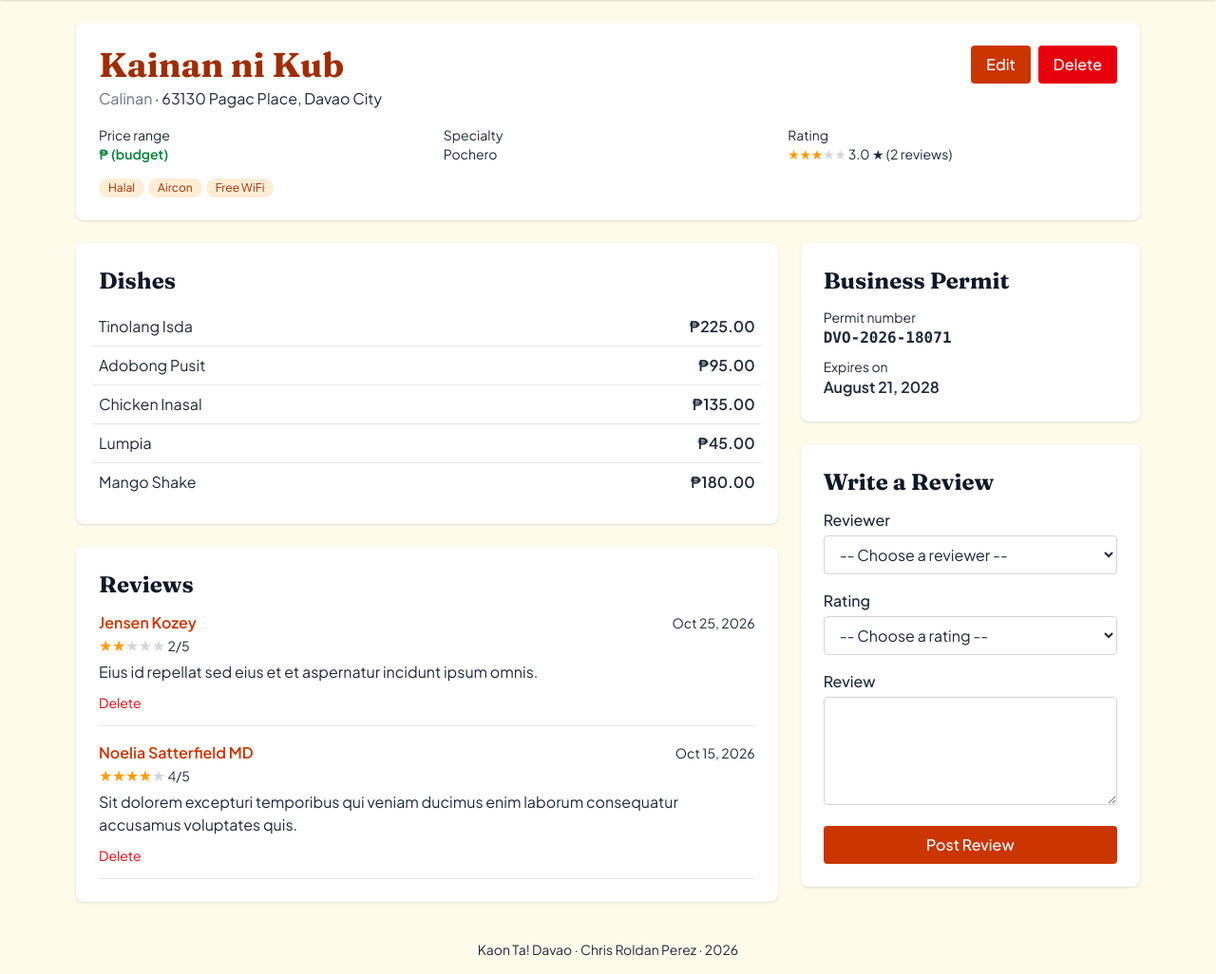
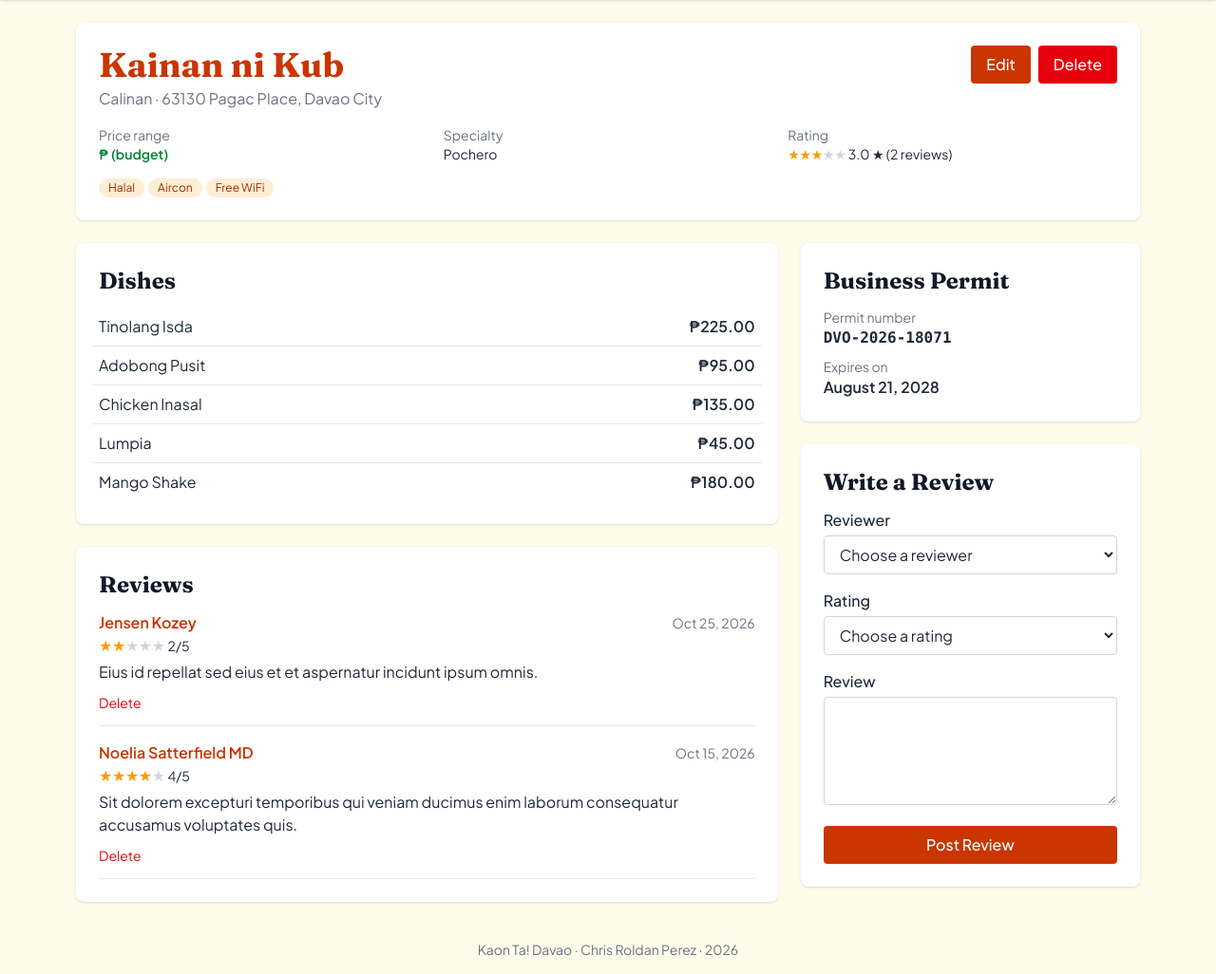
Before and after one commit to krispypcl/PrefinalProject-Perez-KaonTaDavao, a Laravel app: a page that uses resources/views/layouts/app.blade.php in a window 1280 px wide. Shown: the part 68-1094 px from the top of the page at 95% size. Run offline with Laravel 12, Linux system fonts and the light colour scheme; data comes from the database, SQL or seed files in the repository; style sheets or scripts are compiled from the project's sources.

Commit message:
Use palette color names in views, drop dashes from dropdown placeholders, shorten home heading

```diff
--- a/resources/views/components/eatery-card.blade.php
+++ b/resources/views/components/eatery-card.blade.php
@@ -14,10 +14,10 @@
         @endif
     </div>
 
-    <div class="muted text-sm">
+    <div class="text-muted text-sm">
         <a href="{{ route('districts.show', $eatery->district) }}" class="link-subtle">{{ $eatery->district->name }}</a>
         {{-- price range as peso signs --}}
-        &middot; <span class="font-semibold text-green-700 dark:text-green-400">{{ ['budget' => '₱', 'mid' => '₱₱', 'splurge' => '₱₱₱'][$eatery->price_range] }}</span>
+        &middot; <span class="font-semibold text-price">{{ ['budget' => '₱', 'mid' => '₱₱', 'splurge' => '₱₱₱'][$eatery->price_range] }}</span>
     </div>
 
     @if ($eatery->specialty)
--- a/resources/views/components/rating.blade.php
+++ b/resources/views/components/rating.blade.php
@@ -4,10 +4,10 @@
 @props(['value' => 0, 'count' => null])
 
 @if ($count !== null && $count == 0)
-    <span class="muted">No reviews yet</span>
+    <span class="text-muted">No reviews yet</span>
 @else
     {{-- gold star while $i is within the rounded rating, gray for the rest --}}
-    <span class="tracking-tight">@for ($i = 1; $i <= 5; $i++)<span class="{{ $i <= round($value) ? 'text-amber-500' : 'text-gray-300 dark:text-stone-600' }}">★</span>@endfor</span>
+    <span class="tracking-tight">@for ($i = 1; $i <= 5; $i++)<span class="{{ $i <= round($value) ? 'text-amber-500' : 'text-faint' }}">★</span>@endfor</span>
 
     @if ($count !== null)
         <span>{{ number_format($value, 1) }} ★ ({{ $count }} {{ Str::plural('review', $count) }})</span>
--- a/resources/views/districts/index.blade.php
+++ b/resources/views/districts/index.blade.php
@@ -6,8 +6,8 @@
     <div class="grid grid-cols-1 gap-4 md:grid-cols-2 lg:grid-cols-3">
         @foreach ($districts as $district)
             <a href="{{ route('districts.show', $district) }}" class="card card-hover group p-5">
-                <p class="font-display text-lg font-semibold text-orange-800 transition-colors group-hover:text-orange-600 dark:text-orange-300 dark:group-hover:text-orange-200">{{ $district->name }}</p>
-                <p class="muted text-sm">
+                <p class="font-display text-lg font-semibold text-accent transition-colors group-hover:text-accent-hover">{{ $district->name }}</p>
+                <p class="text-muted text-sm">
                     {{ $district->eateries_count }} {{ Str::plural('eatery', $district->eateries_count) }}
                 </p>
             </a>
--- a/resources/views/districts/show.blade.php
+++ b/resources/views/districts/show.blade.php
@@ -6,12 +6,12 @@
     <h1 class="font-display mt-2 text-4xl font-bold">{{ $district->name }}</h1>
 
     {{-- reviews_count comes from loadCount('reviews') on the hasManyThrough relationship --}}
-    <p class="muted mb-6">
+    <p class="text-muted mb-6">
         {{ $district->reviews_count }} {{ Str::plural('review', $district->reviews_count) }} in {{ $district->name }}
     </p>
 
     @if ($district->eateries->isEmpty())
-        <p class="muted">No eateries in this district yet.</p>
+        <p class="text-muted">No eateries in this district yet.</p>
     @else
         <div class="grid grid-cols-1 gap-6 md:grid-cols-2 lg:grid-cols-3">
             @foreach ($district->eateries as $eatery)
--- a/resources/views/eateries/_form.blade.php
+++ b/resources/views/eateries/_form.blade.php
@@ -18,7 +18,7 @@
     <div>
         <label for="district_id" class="form-label">District</label>
         <select id="district_id" name="district_id" class="form-input" data-dropdown>
-            <option value="">-- Choose a district --</option>
+            <option value="">Choose a district</option>
             @foreach ($districts as $district)
                 <option value="{{ $district->id }}" @selected(old('district_id', $eatery->district_id) == $district->id)>{{ $district->name }}</option>
             @endforeach
@@ -41,7 +41,7 @@
     <div>
         <label for="price_range" class="form-label">Price range</label>
         <select id="price_range" name="price_range" class="form-input" data-dropdown>
-            <option value="">-- Choose a price range --</option>
+            <option value="">Choose a price range</option>
             <option value="budget" @selected(old('price_range', $eatery->price_range) == 'budget')>₱ Budget</option>
             <option value="mid" @selected(old('price_range', $eatery->price_range) == 'mid')>₱₱ Mid</option>
             <option value="splurge" @selected(old('price_range', $eatery->price_range) == 'splurge')>₱₱₱ Splurge</option>
@@ -53,7 +53,7 @@
 
     {{-- Specialty --}}
     <div>
-        <label for="specialty" class="form-label">Specialty <span class="muted text-sm">(optional)</span></label>
+        <label for="specialty" class="form-label">Specialty <span class="text-muted text-sm">(optional)</span></label>
         <input type="text" id="specialty" name="specialty" value="{{ old('specialty', $eatery->specialty) }}" class="form-input">
         @error('specialty')
             <p class="field-error">{{ $message }}</p>
--- a/resources/views/eateries/index.blade.php
+++ b/resources/views/eateries/index.blade.php
@@ -29,7 +29,7 @@
     </form>
 
     @if ($eateries->isEmpty())
-        <p class="muted">No eateries match your filters.</p>
+        <p class="text-muted">No eateries match your filters.</p>
     @else
         {{-- 1 column on phones, 2 on tablets (md), 3 on desktop (lg) --}}
         <div class="grid grid-cols-1 gap-6 md:grid-cols-2 lg:grid-cols-3">
--- a/resources/views/eateries/show.blade.php
+++ b/resources/views/eateries/show.blade.php
@@ -5,14 +5,14 @@
     <div class="card mb-6 p-6">
         <div class="flex flex-col gap-4 md:flex-row md:items-start md:justify-between">
             <div>
-                <h1 class="font-display text-4xl font-bold text-orange-800 dark:text-orange-300">
+                <h1 class="font-display text-4xl font-bold text-accent">
                     {{ $eatery->name }}
                     @if (! $eatery->is_open)
                         <span class="badge-closed ml-2 align-middle font-sans text-sm">Closed</span>
                     @endif
                 </h1>
 
-                <p class="muted mt-1">
+                <p class="text-muted mt-1">
                     <a href="{{ route('districts.show', $eatery->district) }}" class="link-subtle">{{ $eatery->district->name }}</a>
                     &middot; {{ $eatery->address }}
                 </p>
@@ -32,15 +32,15 @@
 
         <dl class="mt-4 grid grid-cols-1 gap-4 text-sm sm:grid-cols-3">
             <div>
-                <dt class="muted">Price range</dt>
-                <dd class="font-semibold text-green-700 dark:text-green-400">{{ ['budget' => '₱', 'mid' => '₱₱', 'splurge' => '₱₱₱'][$eatery->price_range] }} ({{ $eatery->price_range }})</dd>
+                <dt class="text-muted">Price range</dt>
+                <dd class="font-semibold text-price">{{ ['budget' => '₱', 'mid' => '₱₱', 'splurge' => '₱₱₱'][$eatery->price_range] }} ({{ $eatery->price_range }})</dd>
             </div>
             <div>
-                <dt class="muted">Specialty</dt>
+                <dt class="text-muted">Specialty</dt>
                 <dd>{{ $eatery->specialty ?? 'None' }}</dd>
             </div>
             <div>
-                <dt class="muted">Rating</dt>
+                <dt class="text-muted">Rating</dt>
                 <dd>
                     {{-- the reviews are already loaded for the list below,
                          so the average and count come from that collection (no extra query) --}}
@@ -63,19 +63,19 @@
             <section class="card p-6">
                 <h2 class="font-display mb-3 text-2xl font-bold">Dishes</h2>
 
-                <ul class="divide-y divide-gray-200 dark:divide-stone-700">
+                <ul class="divide-y divide-line">
                     @forelse ($eatery->dishes as $dish)
-                        <li class="-mx-2 flex justify-between rounded px-2 py-2 transition-colors hover:bg-amber-50 dark:hover:bg-stone-700/50">
+                        <li class="-mx-2 flex justify-between rounded px-2 py-2 transition-colors hover:bg-surface-hover">
                             <span>
                                 {{ $dish->name }}
                                 @if ($dish->is_bestseller)
-                                    <span class="ml-1 rounded bg-amber-200 px-2 py-0.5 text-xs font-semibold text-amber-900 dark:bg-amber-900 dark:text-amber-100">Bestseller</span>
+                                    <span class="badge-bestseller">Bestseller</span>
                                 @endif
                             </span>
                             <span class="font-semibold">₱{{ number_format($dish->price, 2) }}</span>
                         </li>
                     @empty
-                        <li class="muted py-2">No dishes listed yet.</li>
+                        <li class="text-muted py-2">No dishes listed yet.</li>
                     @endforelse
                 </ul>
             </section>
@@ -86,10 +86,10 @@
 
                 <div class="flex flex-col gap-4">
                     @forelse ($eatery->reviews as $review)
-                        <div class="border-b border-gray-200 pb-3 dark:border-stone-700">
+                        <div class="border-b border-line pb-3">
                             <div class="flex flex-wrap items-center justify-between gap-2">
                                 <a href="{{ route('reviewers.show', $review->user) }}" class="link font-semibold">{{ $review->user->name }}</a>
-                                <span class="muted text-sm">{{ $review->created_at->format('M d, Y') }}</span>
+                                <span class="text-muted text-sm">{{ $review->created_at->format('M d, Y') }}</span>
                             </div>
                             <x-rating :value="$review->rating" /> <span class="text-sm">{{ $review->rating }}/5</span>
                             <p class="mt-1">{{ $review->body }}</p>
@@ -98,11 +98,11 @@
                             <form method="POST" action="{{ route('reviews.destroy', $review) }}" class="mt-2" onsubmit="return confirm('Delete this review?')">
                                 @csrf
                                 @method('DELETE')
-                                <button type="submit" class="-mx-2 cursor-pointer rounded px-2 py-0.5 text-sm text-red-600 transition-colors hover:bg-red-50 dark:text-red-400 dark:hover:bg-red-950">Delete</button>
+                                <button type="submit" class="btn-text-danger">Delete</button>
                             </form>
                         </div>
                     @empty
-                        <p class="muted">No reviews yet.</p>
+                        <p class="text-muted">No reviews yet.</p>
                     @endforelse
                 </div>
             </section>
@@ -114,18 +114,18 @@
                 <h2 class="font-display mb-3 text-2xl font-bold">Business Permit</h2>
 
                 @if ($eatery->permit)
-                    <p class="muted text-sm">Permit number</p>
+                    <p class="text-muted text-sm">Permit number</p>
                     <p class="font-mono font-semibold">{{ $eatery->permit->permit_no }}</p>
 
-                    <p class="muted mt-2 text-sm">Expires on</p>
+                    <p class="text-muted mt-2 text-sm">Expires on</p>
                     <p class="font-semibold">{{ $eatery->permit->expires_on->format('F d, Y') }}</p>
 
                     {{-- expires_on is cast to a date, so we can compare it with today() --}}
                     @if ($eatery->permit->expires_on->lt(today()))
-                        <p class="mt-2 font-bold text-red-600 dark:text-red-400">Permit expired</p>
+                        <p class="mt-2 font-bold text-danger">Permit expired</p>
                     @endif
                 @else
-                    <p class="muted">No permit on file.</p>
+                    <p class="text-muted">No permit on file.</p>
                 @endif
             </section>
 
@@ -143,7 +143,7 @@
                         <div>
                             <label for="user_id" class="form-label">Reviewer</label>
                             <select id="user_id" name="user_id" class="form-input" data-dropdown>
-                                <option value="">-- Choose a reviewer --</option>
+                                <option value="">Choose a reviewer</option>
                                 @foreach ($users as $user)
                                     <option value="{{ $user->id }}" @selected(old('user_id') == $user->id)>{{ $user->name }}</option>
                                 @endforeach
@@ -157,7 +157,7 @@
                         <div>
                             <label for="rating" class="form-label">Rating</label>
                             <select id="rating" name="rating" class="form-input" data-dropdown>
-                                <option value="">-- Choose a rating --</option>
+                                <option value="">Choose a rating</option>
                                 @for ($i = 5; $i >= 1; $i--)
                                     <option value="{{ $i }}" @selected(old('rating') == $i)>{{ $i }} {{ Str::plural('star', $i) }}</option>
                                 @endfor
@@ -179,7 +179,7 @@
                         <button type="submit" class="btn btn-primary">Post Review</button>
                     </form>
                 @else
-                    <p class="muted">This eatery is closed. Reviews are paused.</p>
+                    <p class="text-muted">This eatery is closed. Reviews are paused.</p>
                 @endif
             </section>
         </aside>
--- a/resources/views/layouts/app.blade.php
+++ b/resources/views/layouts/app.blade.php
@@ -22,10 +22,10 @@
     {{-- Tailwind CSS and JS are loaded through Vite --}}
     @vite(['resources/css/app.css', 'resources/js/app.js'])
 </head>
-<body class="flex min-h-screen flex-col bg-amber-50 text-gray-800 transition-colors duration-300 dark:bg-stone-900 dark:text-stone-300">
+<body class="flex min-h-screen flex-col">
 
     {{-- sticky: the header stays at the top while scrolling --}}
-    <header class="sticky top-0 z-40 bg-orange-700 text-white shadow dark:bg-orange-950 dark:text-orange-100">
+    <header class="sticky top-0 z-40 bg-header text-on-header shadow">
         <div class="mx-auto flex max-w-6xl flex-col gap-3 px-4 py-4 md:flex-row md:items-center md:justify-between">
             <a href="{{ route('home') }}" class="font-display text-2xl font-bold transition-opacity hover:opacity-85">Kaon Ta! Davao – Perez's Food Guide</a>
 
@@ -60,7 +60,7 @@
         @yield('content')
     </main>
 
-    <footer class="muted py-4 text-center text-sm">
+    <footer class="text-muted py-4 text-center text-sm">
         Kaon Ta! Davao &middot; Chris Roldan Perez &middot; 2026
     </footer>
 
--- a/resources/views/partials/errors.blade.php
+++ b/resources/views/partials/errors.blade.php
@@ -1,6 +1,6 @@
 {{-- error summary, shared by the eatery form and the review form --}}
 @if ($errors->any())
-    <div class="mb-6 rounded border border-red-300 bg-red-50 p-4 text-sm text-red-700 motion-safe:animate-fade-in dark:border-red-800 dark:bg-red-950 dark:text-red-300">
+    <div class="alert-error">
         <p class="font-semibold">Please fix the following errors:</p>
         <ul class="list-disc pl-5">
             @foreach ($errors->all() as $error)
--- a/resources/views/partials/flash.blade.php
+++ b/resources/views/partials/flash.blade.php
@@ -1,6 +1,6 @@
 {{-- shows the message sent with ->with('success', '...') in the controller --}}
 @if (session('success'))
-    <div class="mb-6 rounded border border-green-300 bg-green-100 px-4 py-3 text-green-800 motion-safe:animate-fade-in dark:border-green-800 dark:bg-green-950 dark:text-green-200">
+    <div class="alert-success">
         {{ session('success') }}
     </div>
 @endif
--- a/resources/views/partials/nav.blade.php
+++ b/resources/views/partials/nav.blade.php
@@ -3,5 +3,5 @@
     <a href="{{ route('home') }}" @class(['nav-link', 'nav-link-active' => request()->routeIs('home')])>Home</a>
     <a href="{{ route('eateries.index') }}" @class(['nav-link', 'nav-link-active' => request()->routeIs('eateries.index', 'eateries.show', 'eateries.edit')])>Eateries</a>
     <a href="{{ route('districts.index') }}" @class(['nav-link', 'nav-link-active' => request()->routeIs('districts.*')])>Districts</a>
-    <a href="{{ route('eateries.create') }}" class="btn ml-2 bg-white px-3 py-1.5 text-orange-700 hover:bg-orange-100 dark:bg-orange-700 dark:text-orange-50 dark:hover:bg-orange-600">Add Eatery</a>
+    <a href="{{ route('eateries.create') }}" class="btn btn-header ml-2">Add Eatery</a>
 </nav>
--- a/resources/views/partials/pagination.blade.php
+++ b/resources/views/partials/pagination.blade.php
@@ -4,7 +4,7 @@
      The URLs already keep ?q=&district=&feature= because of withQueryString() in the controller. --}}
 @if ($paginator->hasPages())
     <nav class="flex flex-col items-center justify-between gap-3 sm:flex-row" aria-label="Pagination">
-        <p class="muted text-sm">
+        <p class="text-muted text-sm">
             Showing {{ $paginator->firstItem() }} to {{ $paginator->lastItem() }} of {{ $paginator->total() }} results
         </p>
 
--- a/resources/views/reviewers/show.blade.php
+++ b/resources/views/reviewers/show.blade.php
@@ -2,7 +2,7 @@
 
 @section('content')
     <h1 class="font-display text-4xl font-bold">{{ $user->name }}</h1>
-    <p class="muted mb-6">
+    <p class="text-muted mb-6">
         {{ $user->reviews->count() }} {{ Str::plural('review', $user->reviews->count()) }} written
     </p>
 
@@ -12,13 +12,13 @@
             <div class="card card-hover p-4">
                 <div class="flex flex-wrap items-center justify-between gap-2">
                     <a href="{{ route('eateries.show', $review->eatery) }}" class="link font-semibold">{{ $review->eatery->name }}</a>
-                    <span class="muted text-sm">{{ $review->created_at->format('M d, Y') }}</span>
+                    <span class="text-muted text-sm">{{ $review->created_at->format('M d, Y') }}</span>
                 </div>
                 <x-rating :value="$review->rating" /> <span class="text-sm">{{ $review->rating }}/5</span>
                 <p class="mt-1">{{ $review->body }}</p>
             </div>
         @empty
-            <p class="muted">This user has not written any reviews yet.</p>
+            <p class="text-muted">This user has not written any reviews yet.</p>
         @endforelse
     </div>
 @endsection
```
Also changed, not shown: resources/views/home.blade.php (+9 -9 lines).
